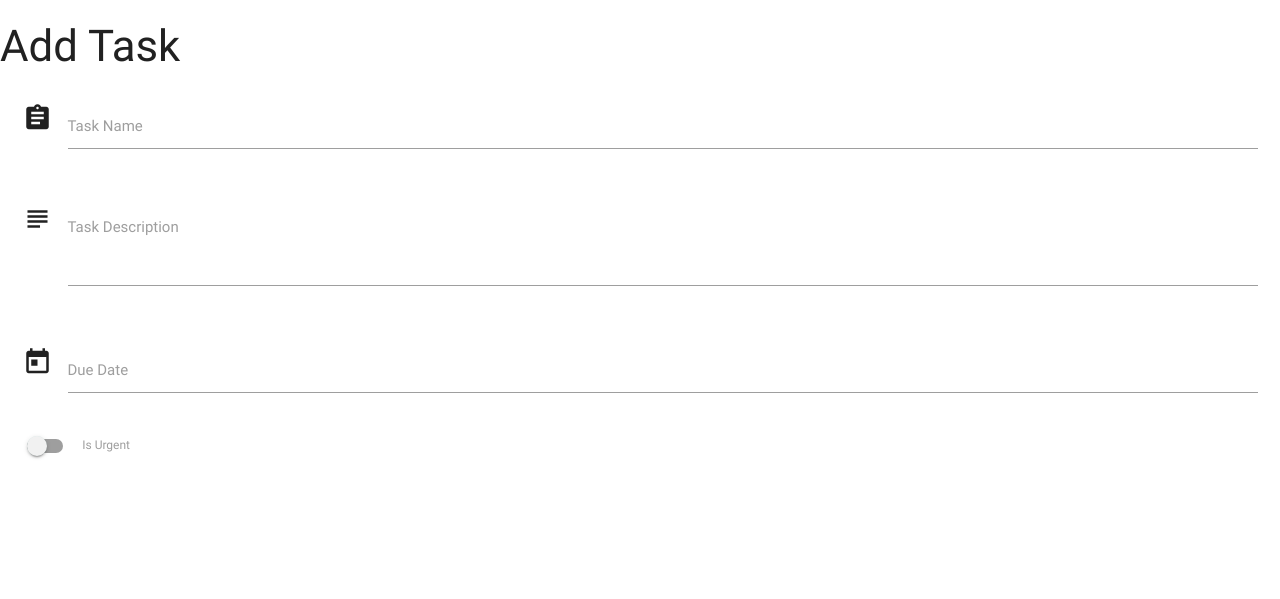
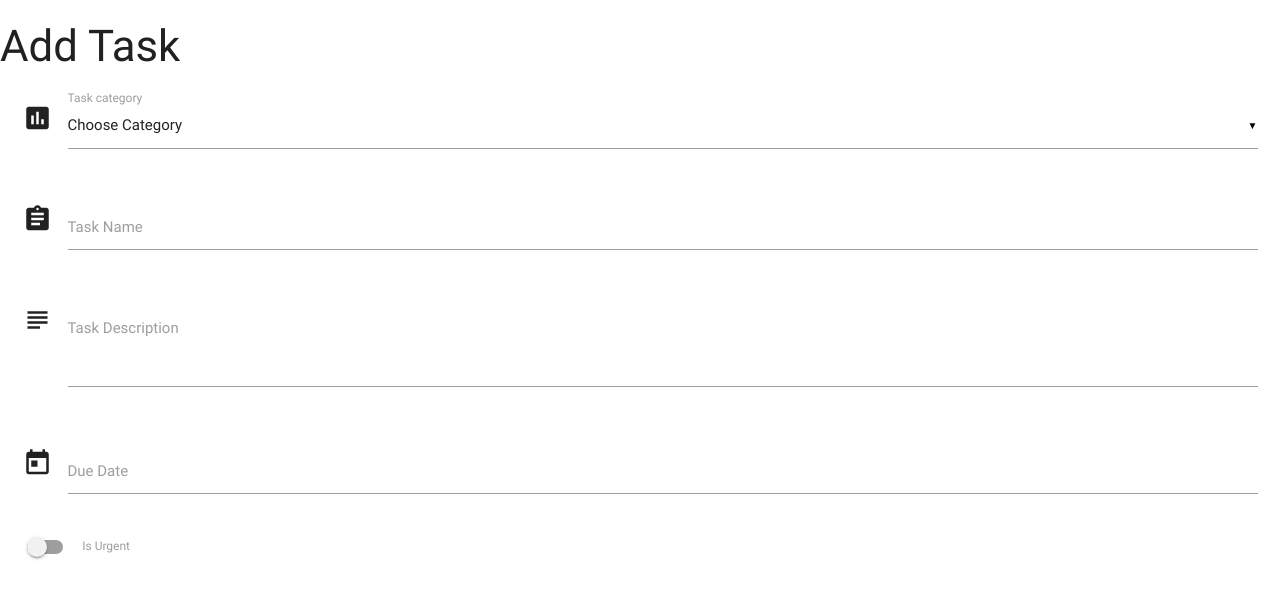
Before and after one commit to sophie-apples/task_manager_app, a Flask app: page /add_task in a window 1280 px wide. Shown: the top 599 px of the page. Run offline with Flask 2, Linux system fonts and the light colour scheme; some libraries are stand-ins or nearby versions.

Commit message:
categories dropdown added

```diff
--- a/templates/addtask.html
+++ b/templates/addtask.html
@@ -4,6 +4,19 @@
 
 <div class="row">
     <form action="" method="POST" class="col s12">
+        <div class="row">
+            <div class="input-field col s12">
+            <i class="material-icons prefix">poll</i>
+                <select id="category" name="category_name">
+                    <option value="" disabled selected>Choose Category</option>
+                    <option value="1">Option 1</option>
+                    <option value="2">Option 2</option>
+                    <option value="3">Option 3</option>
+                </select>
+                <label>Task category</label>
+            </div>
+        </div>
+
         <div class="row">
             <div class="input-field col s12">
                 <i class="material-icons prefix">assignment</i>
--- a/templates/base.html
+++ b/templates/base.html
@@ -18,6 +18,7 @@
     <script type="text/javascript">
         $(document).ready(function(){
             $('.collapsible').collapsible();
+            $('select').material_select();
         });
 
         $(document).ready(function(){
@@ -34,6 +35,7 @@
         document.getElementById("matfix").addEventListener("click", function(e) {
 	        e.stopPropagation();
         });
+
     </script>
 
 </body>
```
